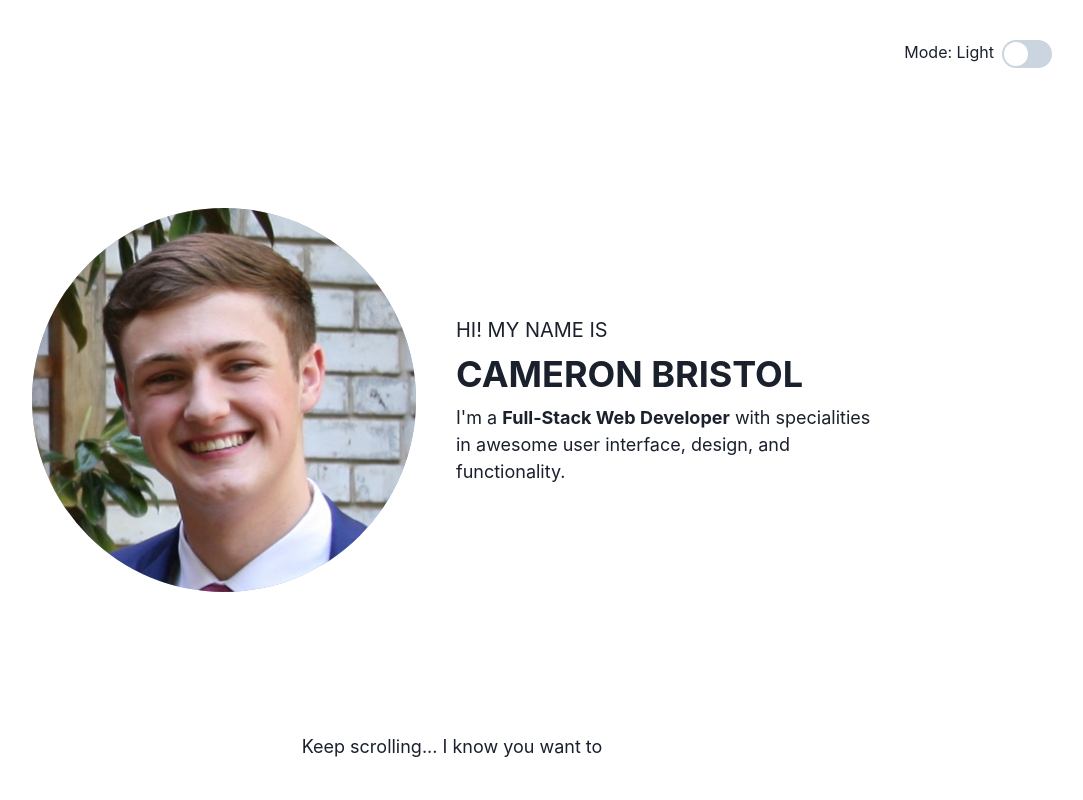
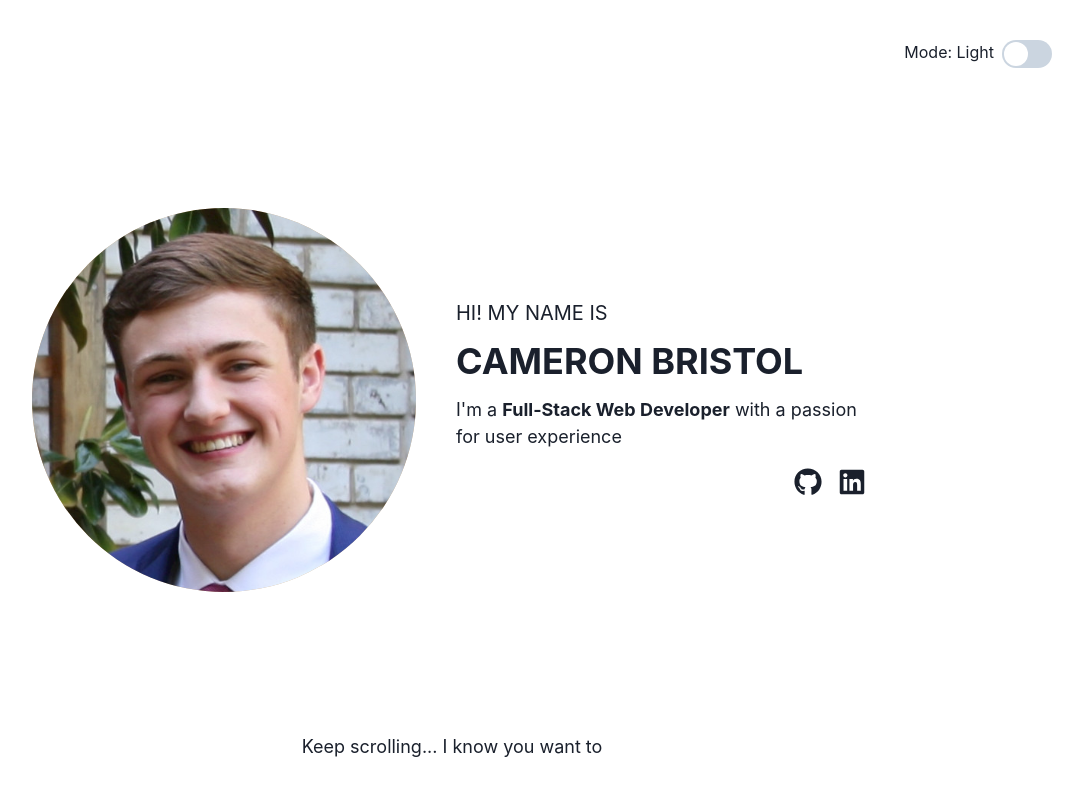
Before and after one commit to bulldogslucky13/main-site, a Next.js app: page / in a window 1280 px wide. Shown: the top 800 px of the page, without its empty margins (188-1271 px from the left). Built offline with nearby package versions, Linux system fonts and the light colour scheme.

Commit message:
Home page redesigned, added SEO fixes

```diff
--- a/package.json
+++ b/package.json
@@ -25,7 +25,8 @@
 		"next-compose-plugins": "^2.2.1",
 		"next-fonts": "^1.5.1",
 		"react": "17.0.2",
-		"react-dom": "17.0.2"
+		"react-dom": "17.0.2",
+		"react-icons": "^4.2.0"
 	},
 	"devDependencies": {
 		"@types/react": "17.0.19",
--- a/src/client/domains/portfolio/home-page.tsx
+++ b/src/client/domains/portfolio/home-page.tsx
@@ -1,10 +1,24 @@
-import { Avatar, Box, Center, Heading, Stack, VStack, Text, Switch, useColorMode, Flex } from '@chakra-ui/react';
+import {
+	Avatar,
+	Box,
+	Center,
+	Heading,
+	Stack,
+	VStack,
+	Text,
+	Switch,
+	useColorMode,
+	Flex,
+	IconButton,
+	HStack,
+	ButtonGroup,
+} from '@chakra-ui/react';
 import Head from 'next/head';
 import React, { FC } from 'react';
+import { FaGithub, FaLinkedin } from 'react-icons/fa';
 
 export const HomePage: FC = () => {
 	const { colorMode, toggleColorMode } = useColorMode();
-	console.log(colorMode);
 	return (
 		<>
 			<Head>
@@ -13,14 +27,14 @@ export const HomePage: FC = () => {
 			</Head>
 			<Center h="100vh" px={10} position="relative">
 				<Flex flexDir="row" position="absolute" top={10} right={10}>
-					<Box as="span" pe={2}>
+					<Box as="label" htmlFor="color-mode" pe={2}>
 						Mode: {colorMode.valueOf().charAt(0).toUpperCase() + colorMode.valueOf().slice(1)}
 					</Box>
 					<Switch size="lg" onChange={toggleColorMode} id="color-mode" />
 				</Flex>
 				<Stack direction={['column', 'column', 'row', 'row']} align="center" spacing={10}>
-					<Avatar src="/headshot.jpeg" boxSize={['16rem', '16rem', '24rem', '24rem']}></Avatar>
-					<VStack align="left">
+					<Avatar src="/headshot.jpeg" name="headshot" boxSize={['16rem', '16rem', '24rem', '24rem']}></Avatar>
+					<VStack align="left" spacing={3}>
 						<Box as="span" fontSize="xl" textTransform="uppercase">
 							Hi! My name is
 						</Box>
@@ -28,9 +42,28 @@ export const HomePage: FC = () => {
 							Cameron Bristol
 						</Heading>
 						<Box as="span" fontSize="lg" maxW="26rem">
-							I&apos;m a <b>Full-Stack Web Developer</b> with specialities in awesome user interface, design, and
-							functionality.
+							I&apos;m a <b>Full-Stack Web Developer</b> with a passion for user experience
 						</Box>
+						<HStack justifyContent="flex-end">
+							<ButtonGroup variant="ghost" spacing={1}>
+								<IconButton
+									as="a"
+									href="https://github.com/bulldogslucky13"
+									target="_blank"
+									size="md"
+									aria-label="My Github"
+									icon={<FaGithub size="1.75rem" />}
+								/>
+								<IconButton
+									as="a"
+									href="https://linkedin.com/in/cameron-bristol-940264186"
+									target="_blank"
+									size="md"
+									aria-label="My LinkedIn"
+									icon={<FaLinkedin size="1.75rem" />}
+								/>
+							</ButtonGroup>
+						</HStack>
 					</VStack>
 				</Stack>
 				<Text position="absolute" fontSize="lg" bottom={10}>
--- a/src/pages/_document.tsx
+++ b/src/pages/_document.tsx
@@ -5,7 +5,13 @@ export default class Document extends NextDocument {
 	render() {
 		return (
 			<Html lang="en">
-				<Head />
+				<Head>
+					<meta
+						name="description"
+						content="
+						I'm a Full-Stack Web Developer with specialities in awesome user interface, design, and functionality."
+					/>
+				</Head>
 				<body>
 					<ColorModeScript initialColorMode={theme.config.initialColorMode} />
 					<Main />
```
Also changed, not shown: 1 other file (tests, documents, lock files or other folders).
